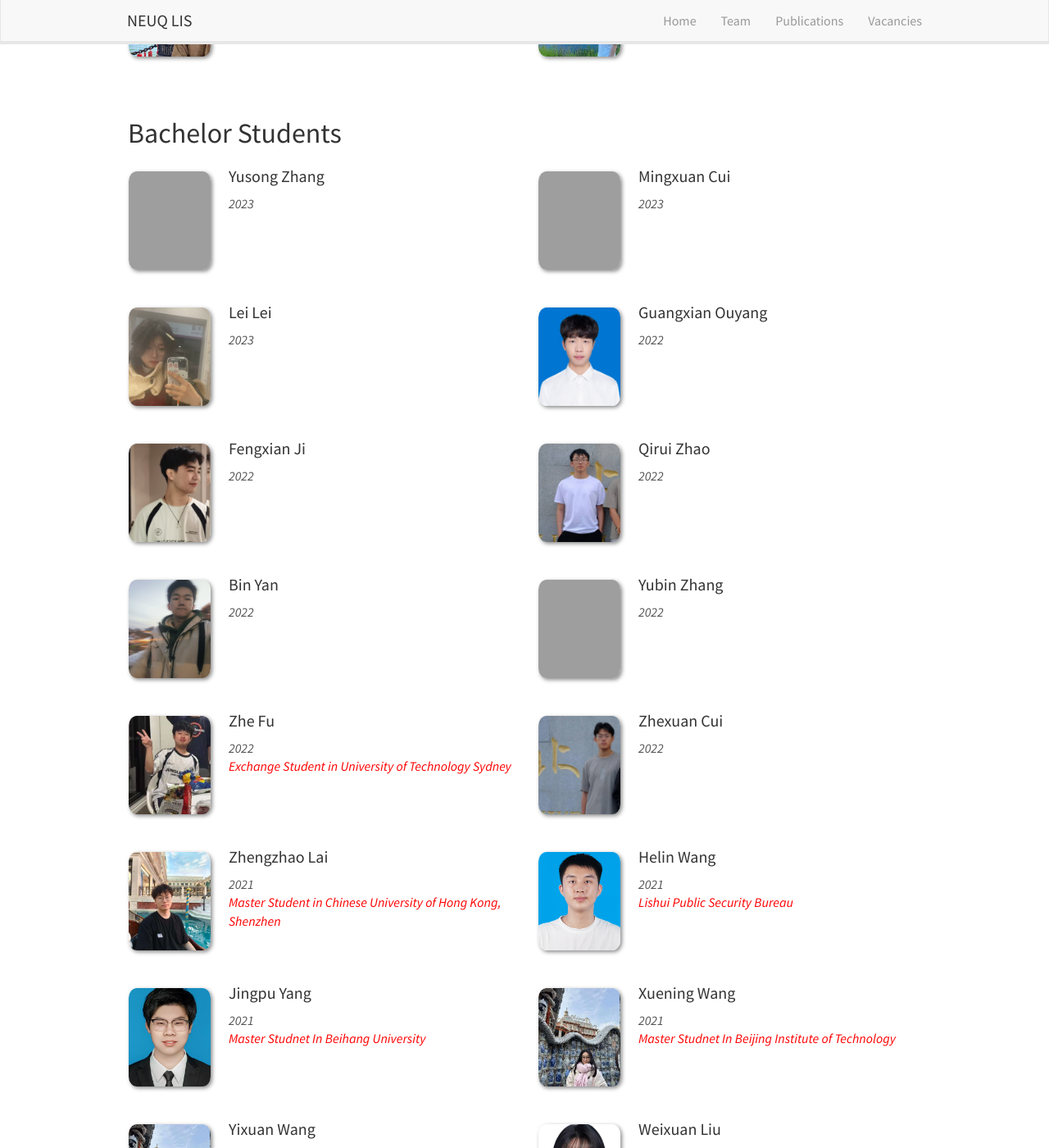
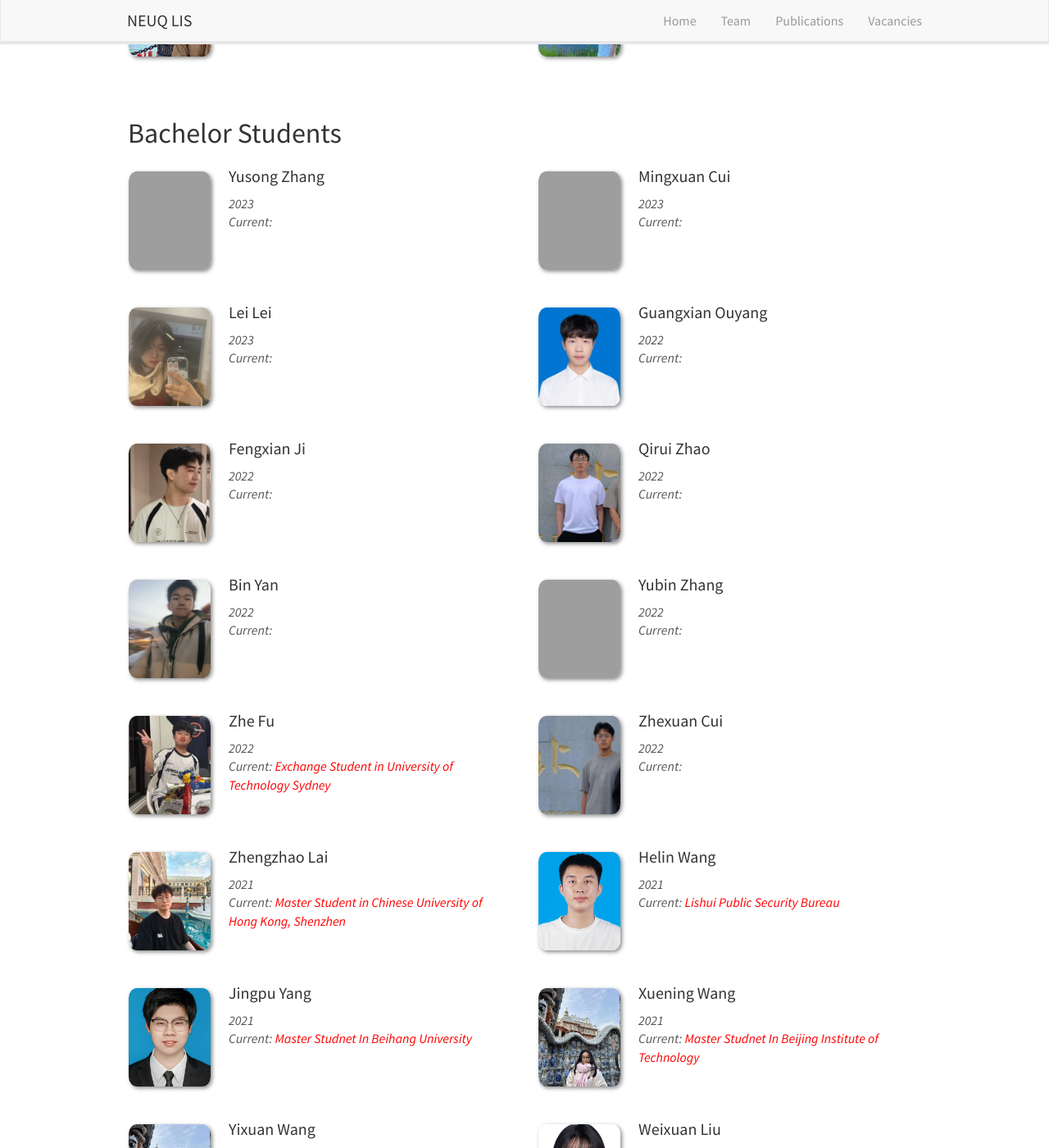
Before and after one commit to NEUQNLP/neuqnlp.github.io, a Jekyll site: the page built from _pages/team.md, in a window 1280 px wide and 1400 px high, scrolled down 933 px. Shown: the whole window at 82% size. Built offline with Jekyll 4.4.1, drawn with Linux system fonts in a browser that asks for light colours; nearby versions of some CDN libraries; some of the changed text lies outside the part shown.

Commit message:
git update

```diff
--- a/_pages/team.md
+++ b/_pages/team.md
@@ -142,7 +142,7 @@ permalink: /team/
   <i>
     {{ member.duration }}
     <br>
-  <span style="color: red;">{{ member.info }}</span>
+  Current: <span style="color: red;">{{ member.info }}</span>
   </i>
   <br>
   {% if member.url.personal_site != nil %}
```
